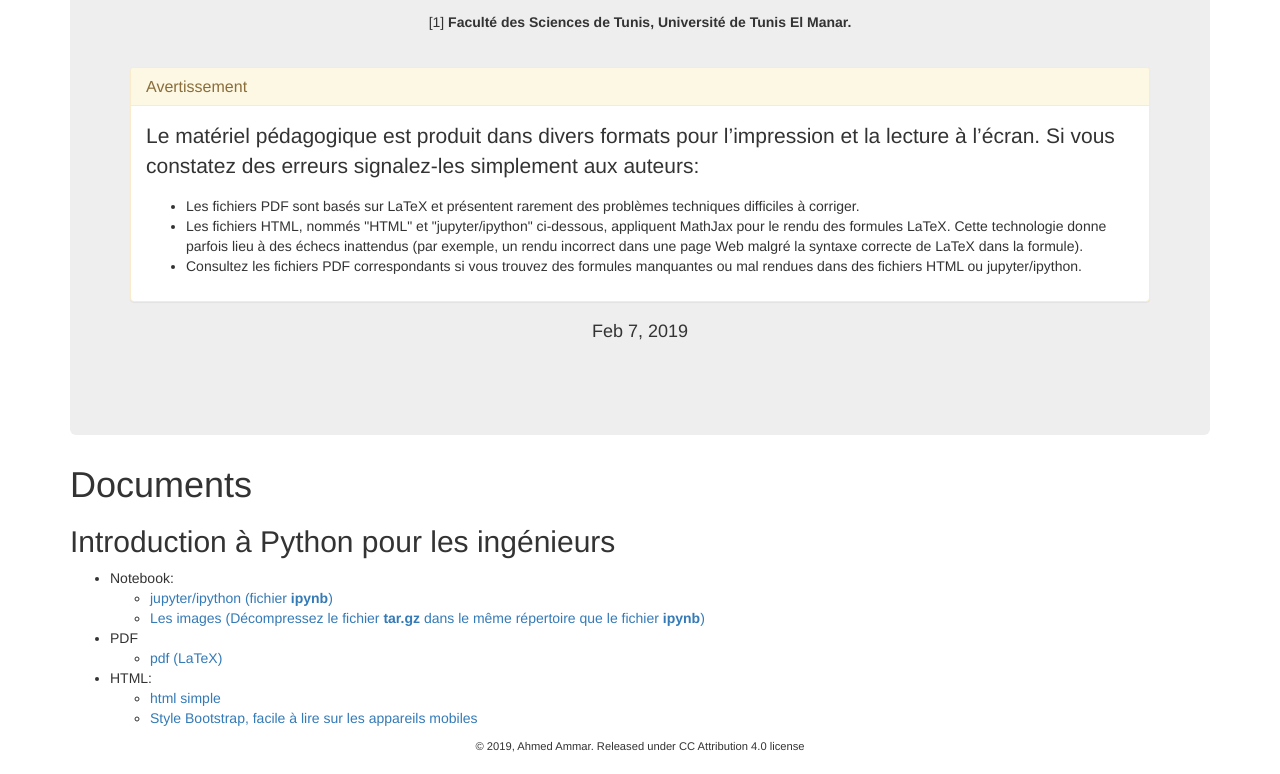
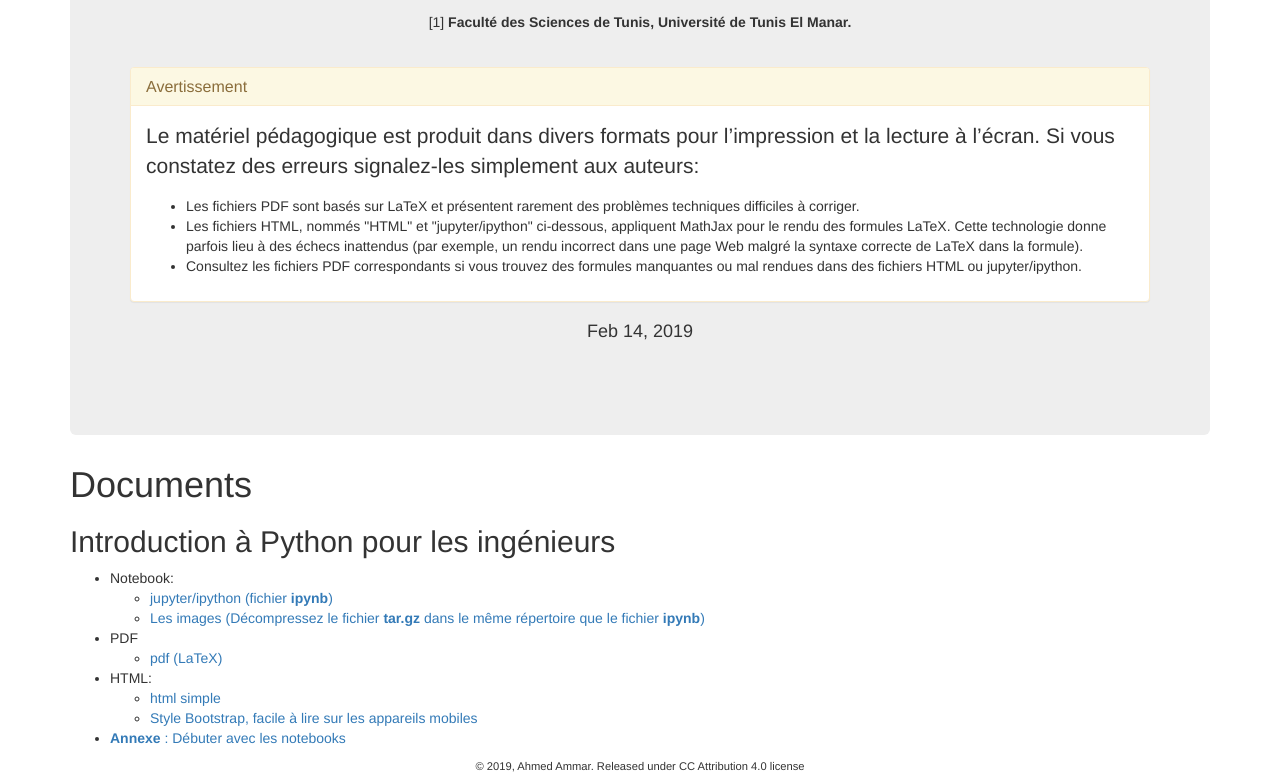
Before and after one commit to CodeTunisia/PY4ING2019, a plain HTML site: page docs/index.html in a window 1280 px wide. Shown: the part 357-1131 px from the top of the page. Drawn offline with nearby package versions, Linux system fonts and the light colour scheme.

Commit message:
add annexe notebook

```diff
--- a/docs/index.html
+++ b/docs/index.html
@@ -128,7 +128,7 @@ Si vous constatez des erreurs signalez-les simplement aux auteurs:
 </div>
 
 <p>
-<center><h4>Feb 7, 2019</h4></center> <!-- date -->
+<center><h4>Feb 14, 2019</h4></center> <!-- date -->
 <br>
 <p>
 <!-- potential-jumbotron-button -->
@@ -164,6 +164,7 @@ Si vous constatez des erreurs signalez-les simplement aux auteurs:
   <li> <a href="https://codetunisia.github.io/PY4ING2019/cours1/cours1-bs.html" target="_blank">Style Bootstrap, facile &#224; lire sur les appareils mobiles</a></li>
 </ul>
 
+<li> <a href="https://codetunisia.github.io/CoursSimNum/annexes/AnnexeI/AnnexeI.html" target="_blank"> <b>Annexe</b> : D&#233;buter avec les notebooks </a></li>
 </ul>
 
 
```
Also changed, not shown: docs/webpage/index.html (+2 -1 lines), docs/webpage/MRMCs2_2019.do.txt (deleted), docs/webpage/PY4ING2019.do.txt, 2 other files.
